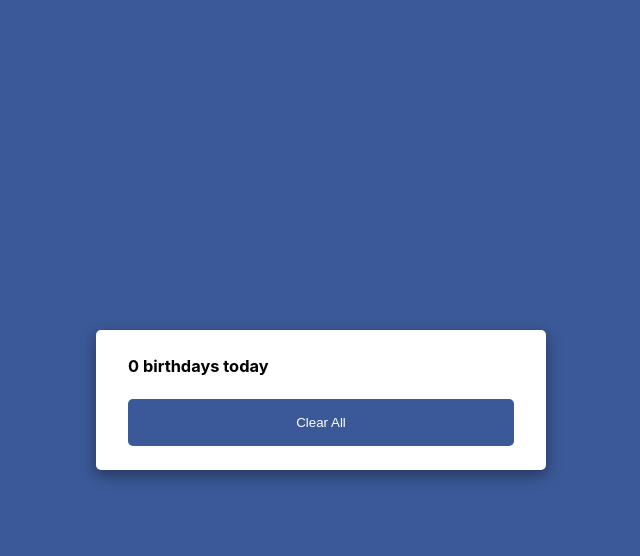
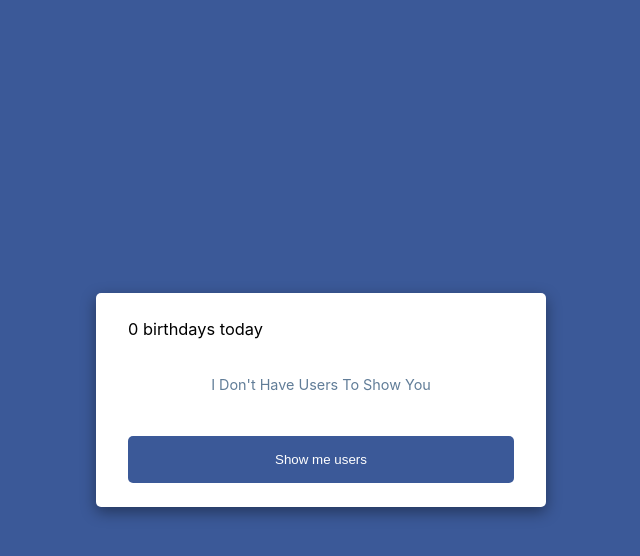
Before and after one commit to jerrydev0927/react-projects, a React (Create React App) app in the folder 1-birthday-reminder/: page / in a window 1280 px wide. Both pictures are taken after a click on the button "Clear All". Shown: the top 556 px of the page, without its empty margins (319-959 px from the left). Built offline with nearby package versions, Linux system fonts and the light colour scheme.

Commit message:
Full Functionality Birthday Reminder.

```diff
--- a/1-birthday-reminder/src/App.js
+++ b/1-birthday-reminder/src/App.js
@@ -3,14 +3,29 @@
 import Data from "./data/Data";
 
 export default function App() {
-  const [people, setPeople] = useState(Data);
+  const [birthdayPeople, setBirthdayPeople] = useState(Data);
+  const [cleared, setCleared] = useState(false);
+  const renderOnClick = () => {
+    if (cleared != true) {
+      setBirthdayPeople([]);
+      setCleared(true);
+    } else {
+      setBirthdayPeople(Data);
+      setCleared(false);
+    }
+  };
   return (
     <>
       <main>
         <section class="container">
-          <h3>0 birthdays today</h3>
-          <List />
-          <button onClick={() => console.log("clear all")}>Clear All</button>
+          <h3>{birthdayPeople.length} birthdays today</h3>
+          {birthdayPeople.length < 1 && (
+            <p class="message">I don't have users to show you</p>
+          )}
+          <List birthdayData={birthdayPeople} />
+          <button onClick={() => renderOnClick()}>
+            {cleared != true ? "Clear All" : "Show me users"}
+          </button>
         </section>
       </main>
     </>
--- a/1-birthday-reminder/src/index.css
+++ b/1-birthday-reminder/src/index.css
@@ -39,6 +39,12 @@
   box-shadow: 0 5px 15px rgba(0, 0, 0, 0.4);
 }
 
+.container h3 {
+  font-weight: normal;
+  text-transform: none;
+  margin-bottom: 2rem;
+}
+
 button {
   width: 100%;
   max-width: 100%;
@@ -56,3 +62,37 @@
 button:hover {
   opacity: 0.9;
 }
+
+.person {
+  display: grid;
+  grid-template-columns: auto 1fr;
+  column-gap: 0.75rem;
+  margin-bottom: 1.5rem;
+  align-items: center;
+}
+.person img {
+  width: 75px;
+  height: 75px;
+  object-fit: cover;
+  border-radius: 50%;
+  box-shadow: 0 5px 15px rgba(0, 0, 0, 0.1);
+}
+.person h4 {
+  margin-bottom: 0.35rem;
+  letter-spacing: 0.03rem;
+}
+.person p {
+  margin-bottom: 0;
+}
+
+p {
+  margin-bottom: 1.25rem;
+  color: hsl(210, 22%, 49%);
+}
+
+.message {
+  text-transform: capitalize;
+  font-size: 0.9rem;
+  user-select: none;
+  text-align: center;
+}
--- a/1-birthday-reminder/src/list/List.js
+++ b/1-birthday-reminder/src/list/List.js
@@ -1,5 +1,22 @@
 import React from "react";
 
-export default function List() {
-  return <></>;
+export default function List({ birthdayData }) {
+  return (
+    <>
+      {birthdayData.map((item) => {
+        const { id, username, age, image } = item;
+        return (
+          <>
+            <div className="person" key={id}>
+              <img src={image} alt={username} />
+              <div>
+                <h4>{username}</h4>
+                <p>{age} years</p>
+              </div>
+            </div>
+          </>
+        );
+      })}
+    </>
+  );
 }
```
